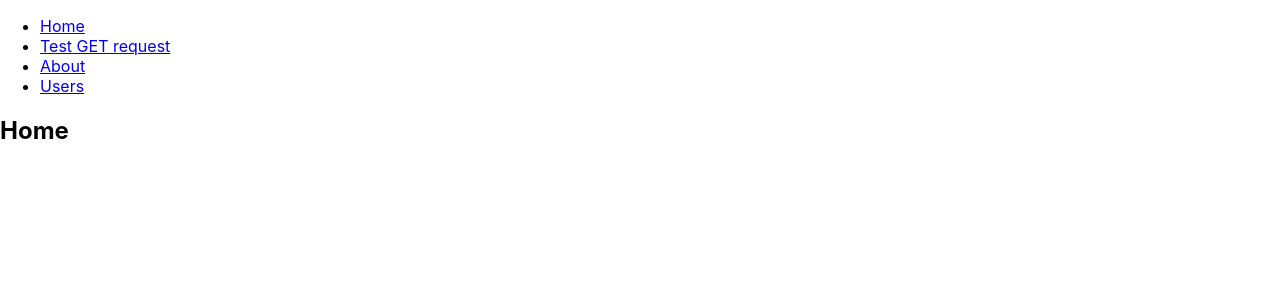
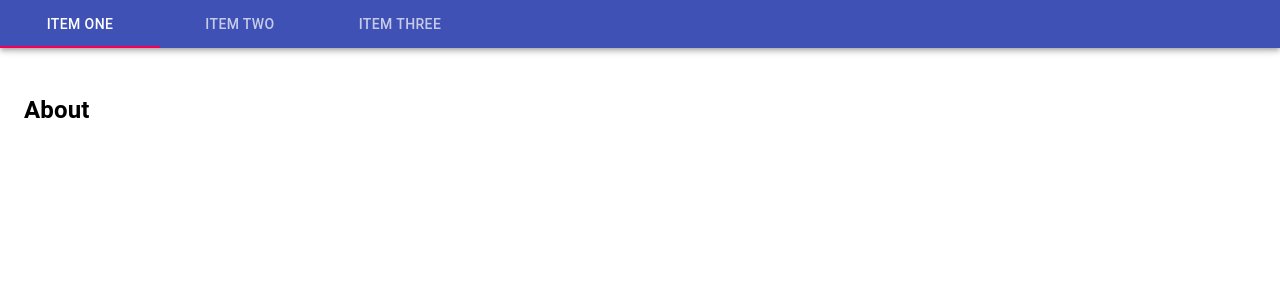
Before and after one commit to tvharris/grocery-organizer, a React (Create React App) app in the folder front/: page / in a window 1280 px wide. Shown: the top 300 px of the page. Built offline with nearby package versions, Linux system fonts and the light colour scheme.

Commit message:
Add nav bar, install material-ui

```diff
--- a/front/package.json
+++ b/front/package.json
@@ -3,6 +3,7 @@
   "version": "0.1.0",
   "private": true,
   "dependencies": {
+    "@material-ui/core": "^4.12.1",
     "@testing-library/jest-dom": "^5.14.1",
     "@testing-library/react": "^11.2.7",
     "@testing-library/user-event": "^12.8.3",
--- a/front/src/App.js
+++ b/front/src/App.js
@@ -1,51 +1,86 @@
-import { BrowserRouter as Router, Route, Switch, Link } from 'react-router-dom'
 import './App.css'
+import React from 'react'
+import PropTypes from 'prop-types'
+import { makeStyles } from '@material-ui/core/styles'
+import AppBar from '@material-ui/core/AppBar'
+import Tabs from '@material-ui/core/Tabs'
+import Tab from '@material-ui/core/Tab'
+import Typography from '@material-ui/core/Typography'
+import Box from '@material-ui/core/Box'
 import TestAPI from './components/TestAPI.js'
 
-export default function App() {
+function TabPanel(props) {
+  const { children, value, index, ...other } = props
+
   return (
-    <Router>
-      <div>
-        <nav>
-          <ul>
-            <li>
-              <Link to='/'>Home</Link>
-            </li>
-            <li>
-              <Link to='/testAPI'>Test GET request</Link>
-            </li>
-            <li>
-              <Link to='/about'>About</Link>
-            </li>
-            <li>
-              <Link to='/users'>Users</Link>
-            </li>
-          </ul>
-        </nav>
-
-        {/* A <Switch> looks through its children <Route>s and
-            renders the first one that matches the current URL. */}
-        <Switch>
-          <Route path='/testAPI'>
-            <TestAPI />
-          </Route>
-          <Route path='/about'>
-            <About />
-          </Route>
-          <Route path='/users'>
-            <Users />
-          </Route>
-          <Route path='/'>
-            <Home />
-          </Route>
-        </Switch>
-      </div>
-    </Router>
+    <div
+      role='tabpanel'
+      hidden={value !== index}
+      id={`simple-tabpanel-${index}`}
+      aria-labelledby={`simple-tab-${index}`}
+      {...other}
+    >
+      {value === index && (
+        <Box p={3}>
+          <Typography>{children}</Typography>
+        </Box>
+      )}
+    </div>
   )
 }
 
-function Home() {
-  return <h2>Home</h2>
+TabPanel.propTypes = {
+  children: PropTypes.node,
+  index: PropTypes.any.isRequired,
+  value: PropTypes.any.isRequired,
+}
+
+function a11yProps(index) {
+  return {
+    id: `simple-tab-${index}`,
+    'aria-controls': `simple-tabpanel-${index}`,
+  }
+}
+
+const useStyles = makeStyles((theme) => ({
+  root: {
+    flexGrow: 1,
+    backgroundColor: theme.palette.background.paper,
+  },
+}))
+
+export default function SimpleTabs() {
+  const classes = useStyles()
+  const [value, setValue] = React.useState(0)
+
+  const handleChange = (event, newValue) => {
+    setValue(newValue)
+  }
+
+  return (
+    <div className={classes.root}>
+      <AppBar position='static'>
+        <Tabs
+          value={value}
+          onChange={handleChange}
+          aria-label='simple tabs example'
+        >
+          <Tab label='Item One' {...a11yProps(0)} />
+          <Tab label='Item Two' {...a11yProps(1)} />
+          <Tab label='Item Three' {...a11yProps(2)} />
+        </Tabs>
+      </AppBar>
+      <TabPanel value={value} index={0}>
+        <About />
+      </TabPanel>
+      <TabPanel value={value} index={1}>
+        <TestAPI />
+      </TabPanel>
+      <TabPanel value={value} index={2}>
+        <Users />
+      </TabPanel>
+    </div>
+  )
 }
 
 function About() {
--- a/front/src/components/TestAPI.js
+++ b/front/src/components/TestAPI.js
@@ -17,9 +17,9 @@
   // this useEffect will run once
   // similar to componentDidMount()
   useEffect(() => {
-    // fetch("http://localhost:5000/api")
+    fetch("http://localhost:5000/api")
     // fetch("http://192.168.0.4:5000/api")
-    fetch('https://quiet-brook-53041.herokuapp.com/api')
+    // fetch('https://quiet-brook-53041.herokuapp.com/api')
       .then((res) => res.json())
       .then(
         (result) => {
```
Also changed, not shown: 20 other files (tests, documents, lock files or other folders).
